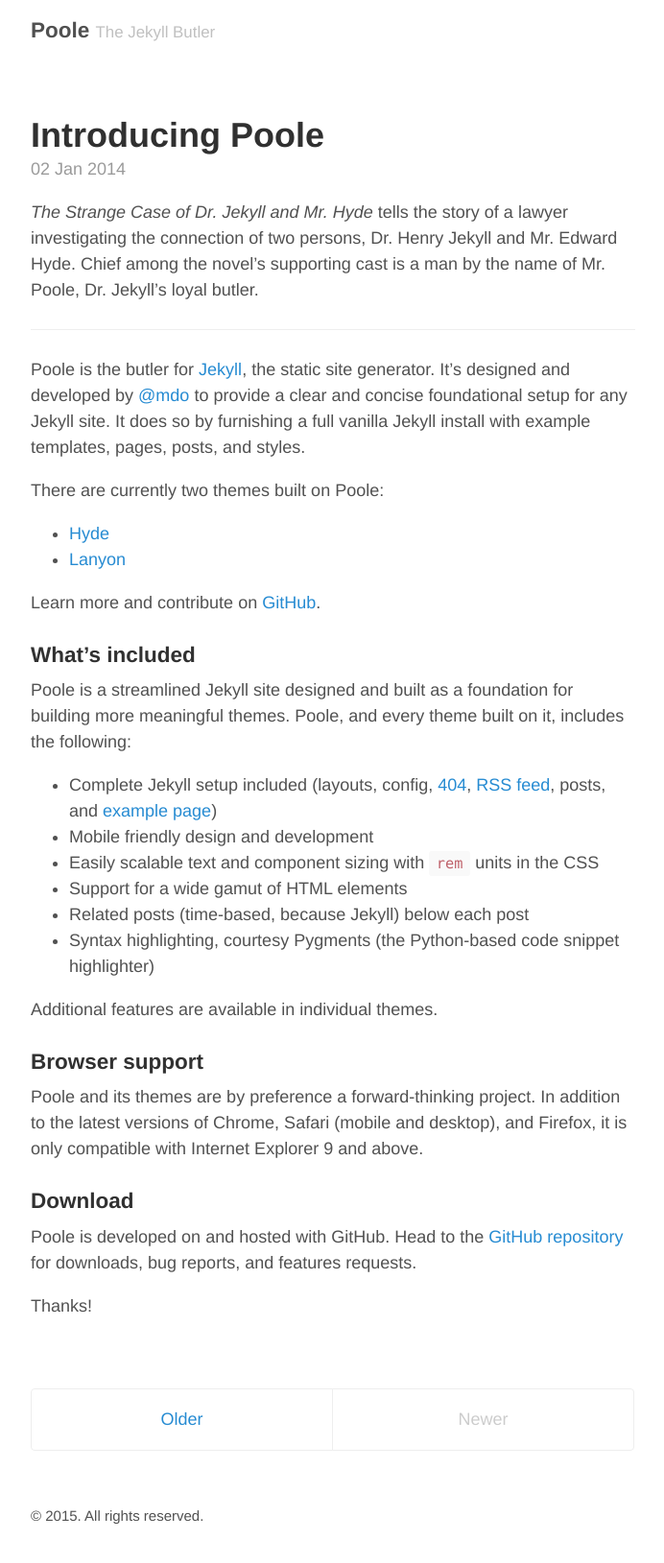
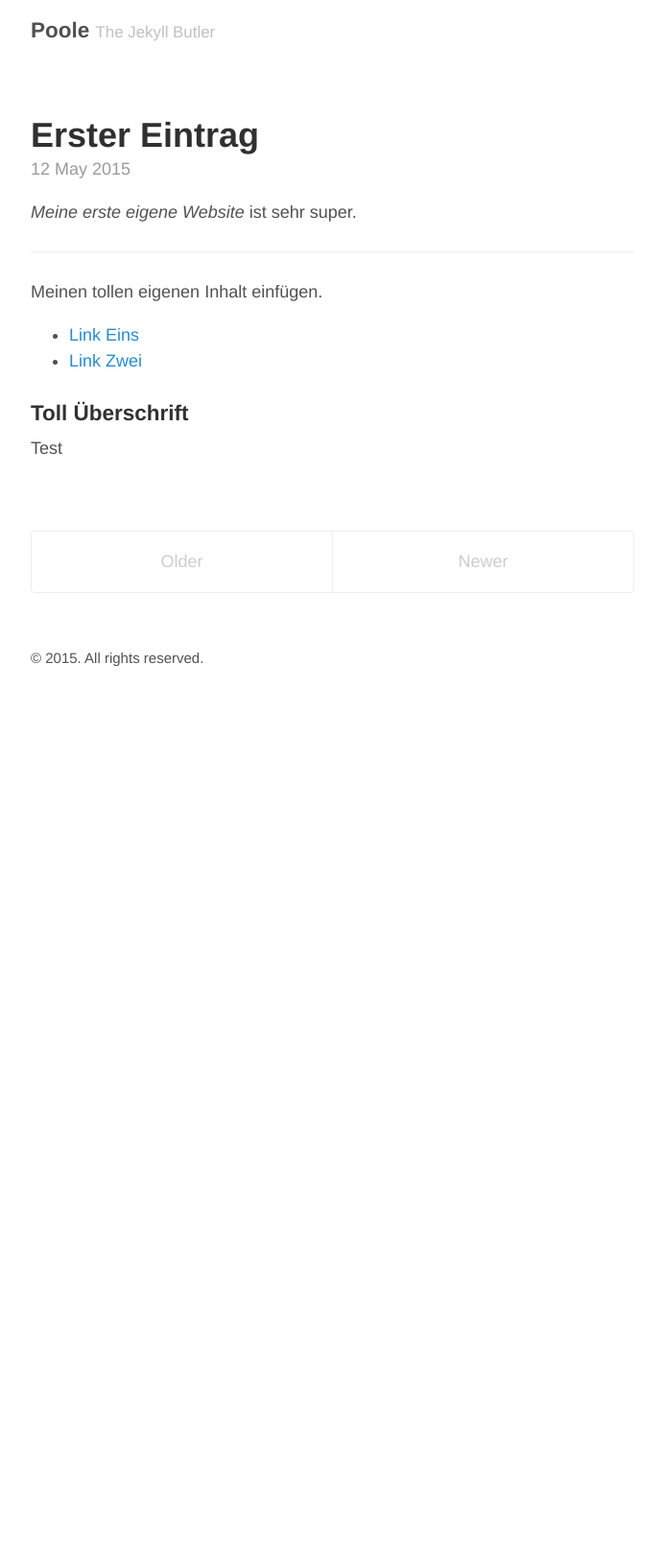
Before and after one commit to julianwaprogramms/julianwaprogramms.github.io, a Jekyll site: the page built from index.html, in a window 1280 px wide. Shown: the whole page at 96% size, without its empty margins (293-985 px from the left). Built offline with Jekyll 4.4.1, drawn with Linux system fonts in a browser that asks for light colours; the list of posts is cut into pages by our own code; after the commit the page ends 900 px from its top, so only the background shows below that.

Commit message:
Initial commit #3

```diff
--- a/_posts/2014-01-02-introducing-poole.md
+++ /dev/null
@@ -1,40 +0,0 @@
----
-layout: post
-title: Introducing Poole
----
-
-*The Strange Case of Dr. Jekyll and Mr. Hyde* tells the story of a lawyer investigating the connection of two persons, Dr. Henry Jekyll and Mr. Edward Hyde. Chief among the novel's supporting cast is a man by the name of Mr. Poole, Dr. Jekyll's loyal butler.
-
------
-
-Poole is the butler for [Jekyll](http://jekyllrb.com), the static site generator. It's designed and developed by [@mdo](https://twitter.com/mdo) to provide a clear and concise foundational setup for any Jekyll site. It does so by furnishing a full vanilla Jekyll install with example templates, pages, posts, and styles.
-
-There are currently two themes built on Poole:
-
-* [Hyde](http://hyde.getpoole.com)
-* [Lanyon](http://lanyon.getpoole.com)
-
-Learn more and contribute on [GitHub](https://github.com/poole).
-
-### What's included
-
-Poole is a streamlined Jekyll site designed and built as a foundation for building more meaningful themes. Poole, and every theme built on it, includes the following:
-
-* Complete Jekyll setup included (layouts, config, [404]({{ site.baseurl }}/404.html), [RSS feed]({{ site.baseurl }}/atom.xml), posts, and [example page]({{ site.baseurl }}/about))
-* Mobile friendly design and development
-* Easily scalable text and component sizing with `rem` units in the CSS
-* Support for a wide gamut of HTML elements
-* Related posts (time-based, because Jekyll) below each post
-* Syntax highlighting, courtesy Pygments (the Python-based code snippet highlighter)
-
-Additional features are available in individual themes.
-
-### Browser support
-
-Poole and its themes are by preference a forward-thinking project. In addition to the latest versions of Chrome, Safari (mobile and desktop), and Firefox, it is only compatible with Internet Explorer 9 and above.
-
-### Download
-
-Poole is developed on and hosted with GitHub. Head to the <a href="https://github.com/poole/poole">GitHub repository</a> for downloads, bug reports, and features requests.
-
-Thanks!
--- /dev/null
+++ b/_posts/2015-05-12-erster-eintrag.md
@@ -0,0 +1,17 @@
+---
+layout: post
+title: Erster Eintrag
+---
+
+*Meine erste eigene Website* ist sehr super.
+
+-----
+
+Meinen tollen eigenen Inhalt einfügen.
+
+* [Link Eins](http://gugaruz.net)
+* [Link Zwei](http://trust.nobody.at)
+
+### Toll Überschrift
+
+Test
--- a/index.html
+++ b/index.html
@@ -1,6 +1,6 @@
 ---
 layout: default
-title: Home
+title: Haus
 ---
 
 <div class="posts">
```
Also changed, not shown: _posts/2013-12-31-whats-jekyll.md (deleted, +0 -10 lines), _posts/2014-01-01-example-content.md (deleted, +0 -169 lines).
